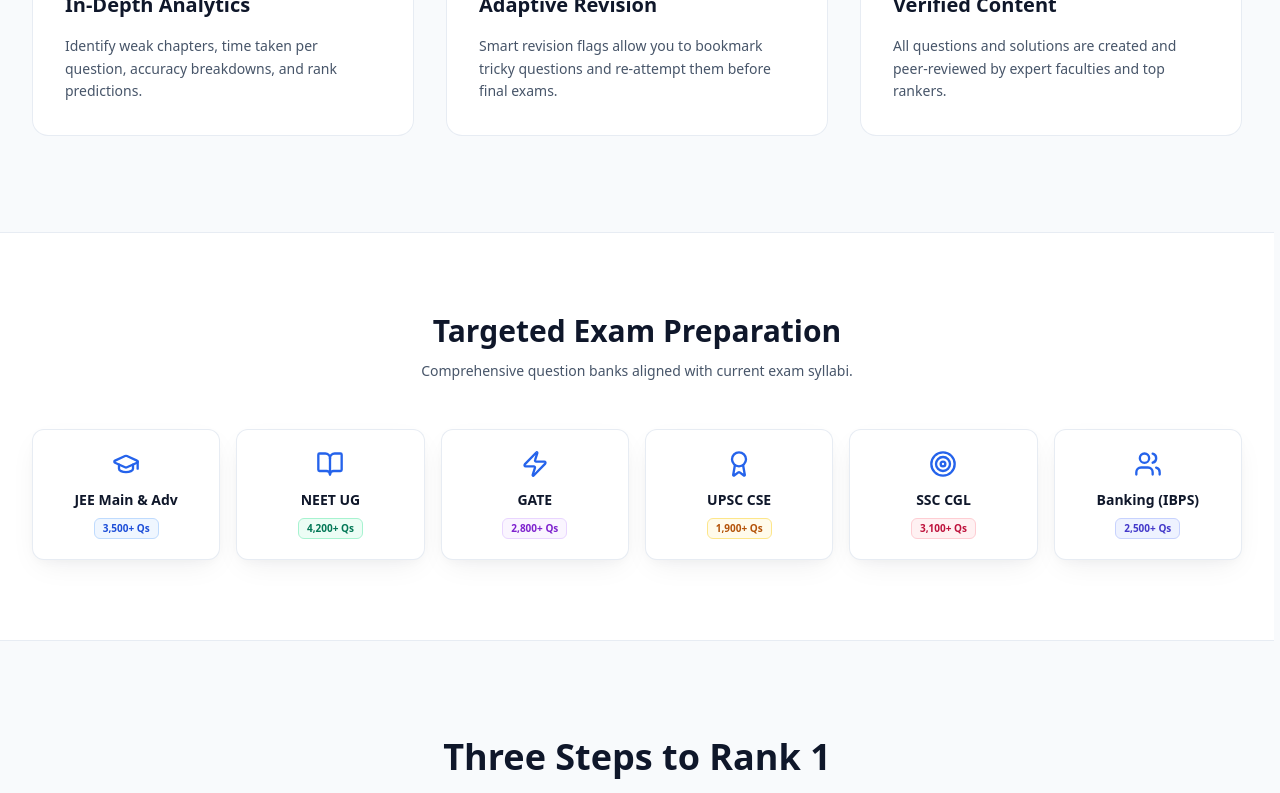
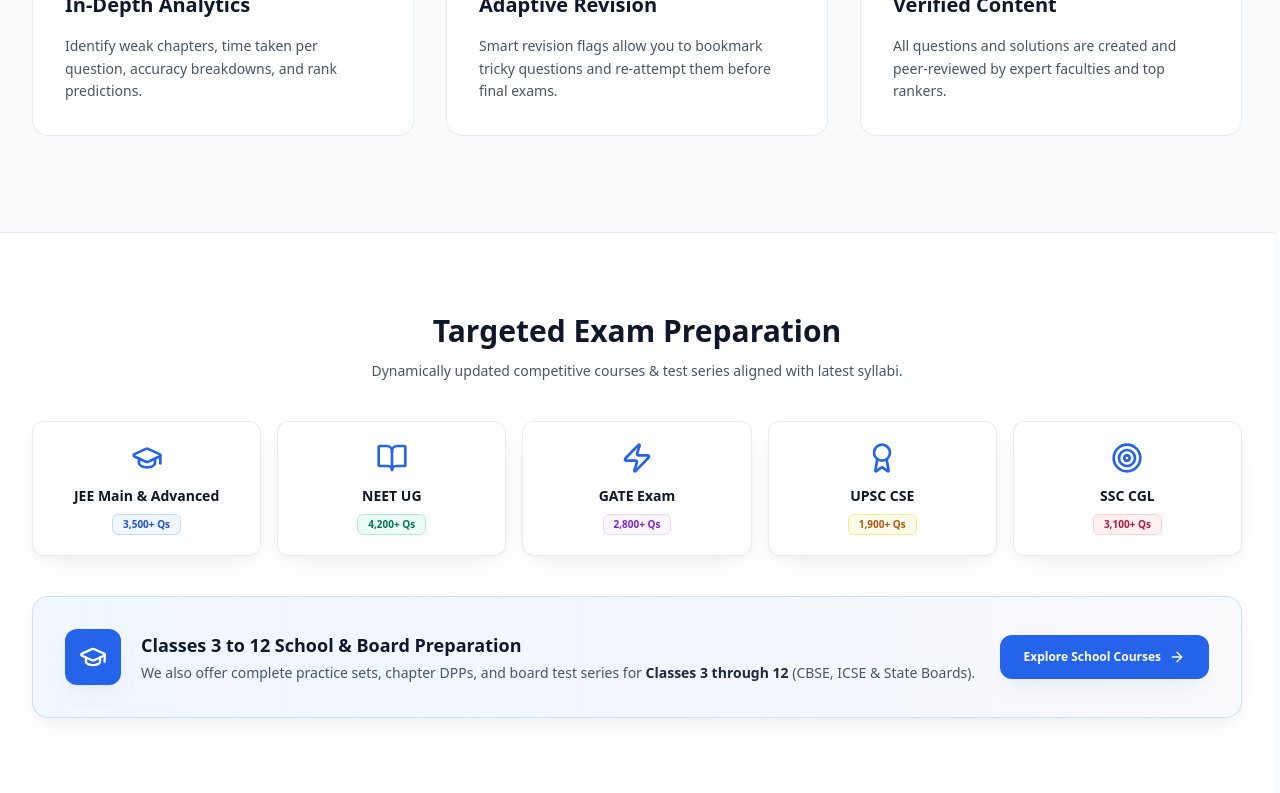
Before and after one commit to VeilSide2004/ExamMaster, a Next.js app: page / in a window 1280 px wide. Shown: the part 2000-2793 px from the top of the page. Built offline with nearby package versions, Linux system fonts and the light colour scheme; no server answers; the database is empty.

Commit message:
Fetch competitive courses dynamically from Admin API (top 5) and add Classes 3-12 foundation banner

```diff
--- a/src/app/page.tsx
+++ b/src/app/page.tsx
@@ -1,4 +1,6 @@
-import React from 'react';
+'use client';
+
+import React, { useState, useEffect } from 'react';
 import Link from 'next/link';
 import { Logo } from '@/components/common/Logo';
 import {
@@ -18,7 +20,68 @@ import {
   GraduationCap
 } from 'lucide-react';
 
+const DEFAULT_COMPETITIVE_EXAMS = [
+  { name: 'JEE Main & Advanced', icon: GraduationCap, count: '3,500+ Qs', badge: 'bg-blue-50 text-blue-700 border-blue-200' },
+  { name: 'NEET UG', icon: BookOpen, count: '4,200+ Qs', badge: 'bg-emerald-50 text-emerald-700 border-emerald-200' },
+  { name: 'GATE Exam', icon: Zap, count: '2,800+ Qs', badge: 'bg-purple-50 text-purple-700 border-purple-200' },
+  { name: 'UPSC CSE', icon: Award, count: '1,900+ Qs', badge: 'bg-amber-50 text-amber-700 border-amber-200' },
+  { name: 'SSC CGL', icon: Target, count: '3,100+ Qs', badge: 'bg-rose-50 text-rose-700 border-rose-200' },
+];
+
 export default function LandingPage() {
+  const [courses, setCourses] = useState<any[]>([]);
+
+  useEffect(() => {
+    fetch('/api/courses', { cache: 'no-store' })
+      .then((res) => res.json())
+      .then((data) => {
+        if (data.courses && Array.isArray(data.courses)) {
+          // Filter out school / K-12 courses (Class 3 to 12)
+          const isSchoolCourse = (name: string, category?: string) => {
+            if (category === 'school') return true;
+            const lower = (name || '').toLowerCase();
+            return /\b(class|grade|cbse|icse|board|school|3rd|4th|5th|6th|7th|8th|9th|10th|11th|12th)\b/.test(lower) ||
+                   /\bclass\s*(3|4|5|6|7|8|9|10|11|12)\b/.test(lower);
+          };
+
+          const competitive = data.courses.filter((c: any) => !isSchoolCourse(c.name, c.category));
+          setCourses(competitive);
+        }
+      })
+      .catch(console.error);
+  }, []);
+
+  // Determine top 5 competitive items to display (using API data or fallback defaults)
+  const displayCompetitive = React.useMemo(() => {
+    if (courses.length === 0) return DEFAULT_COMPETITIVE_EXAMS;
+
+    const badges = [
+      'bg-blue-50 text-blue-700 border-blue-200',
+      'bg-emerald-50 text-emerald-700 border-emerald-200',
+      'bg-purple-50 text-purple-700 border-purple-200',
+      'bg-amber-50 text-amber-700 border-amber-200',
+      'bg-rose-50 text-rose-700 border-rose-200',
+    ];
+
+    const icons = [GraduationCap, BookOpen, Zap, Award, Target];
+
+    const mapped = courses.slice(0, 5).map((c, idx) => ({
+      name: c.name,
+      icon: icons[idx % icons.length],
+      count: c.description || '2,500+ Qs',
+      badge: badges[idx % badges.length],
+    }));
+
+    // If fewer than 5 from API, pad with defaults up to 5
+    if (mapped.length < 5) {
+      const remaining = DEFAULT_COMPETITIVE_EXAMS.filter(
+        d => !mapped.some(m => m.name.toLowerCase().includes(d.name.toLowerCase().split(' ')[0]))
+      );
+      return [...mapped, ...remaining].slice(0, 5);
+    }
+
+    return mapped.slice(0, 5);
+  }, [courses]);
   return (
     <div className="min-h-screen bg-slate-50 text-slate-900 flex flex-col font-sans selection:bg-blue-600 selection:text-white overflow-x-hidden">
 
@@ -286,34 +349,50 @@ export default function LandingPage() {
 
         {/* 5. EXAMS COVERED SECTION */}
         <section id="exams" className="py-20 bg-white border-y border-slate-200/80 px-4 sm:px-6 lg:px-8">
-          <div className="max-w-7xl mx-auto space-y-12">
+          <div className="max-w-7xl mx-auto space-y-10">
             <div className="text-center space-y-3">
               <h2 className="text-3xl font-black text-slate-900">Targeted Exam Preparation</h2>
-              <p className="text-slate-600 text-sm font-medium">Comprehensive question banks aligned with current exam syllabi.</p>
+              <p className="text-slate-600 text-sm font-medium">Dynamically updated competitive courses & test series aligned with latest syllabi.</p>
             </div>
 
-            <div className="grid grid-cols-2 sm:grid-cols-3 lg:grid-cols-6 gap-4">
-              {[
-                { name: 'JEE Main & Adv', icon: GraduationCap, count: '3,500+ Qs', badge: 'bg-blue-50 text-blue-700 border-blue-200' },
-                { name: 'NEET UG', icon: BookOpen, count: '4,200+ Qs', badge: 'bg-emerald-50 text-emerald-700 border-emerald-200' },
-                { name: 'GATE', icon: Zap, count: '2,800+ Qs', badge: 'bg-purple-50 text-purple-700 border-purple-200' },
-                { name: 'UPSC CSE', icon: Award, count: '1,900+ Qs', badge: 'bg-amber-50 text-amber-700 border-amber-200' },
-                { name: 'SSC CGL', icon: Target, count: '3,100+ Qs', badge: 'bg-rose-50 text-rose-700 border-rose-200' },
-                { name: 'Banking (IBPS)', icon: Users, count: '2,500+ Qs', badge: 'bg-indigo-50 text-indigo-700 border-indigo-200' },
-              ].map((exam, i) => (
+            {/* Exactly 5 Competitive Course Cards Grid */}
+            <div className="grid grid-cols-2 sm:grid-cols-3 lg:grid-cols-5 gap-4">
+              {displayCompetitive.map((exam, i) => (
                 <div
                   key={i}
-                  className="p-5 rounded-2xl bg-white border border-slate-200/80 hover:border-blue-300 text-center space-y-3 shadow-xs hover:shadow-md hover:-translate-y-1 transition-all"
+                  className="p-5 rounded-2xl bg-white border border-slate-200/80 hover:border-blue-400 text-center space-y-3 shadow-xs hover:shadow-md hover:-translate-y-1 transition-all group"
                 >
-                  <exam.icon className="w-7 h-7 mx-auto text-blue-600" />
+                  <exam.icon className="w-8 h-8 mx-auto text-blue-600 group-hover:scale-110 transition-transform" />
                   <div>
-                    <p className="text-sm font-extrabold text-slate-900">{exam.name}</p>
-                    <span className={`inline-block mt-2 px-2 py-0.5 rounded-md text-[10px] font-extrabold border ${exam.badge}`}>
+                    <p className="text-sm font-extrabold text-slate-900 line-clamp-1">{exam.name}</p>
+                    <span className={`inline-block mt-2 px-2.5 py-0.5 rounded-md text-[10px] font-extrabold border ${exam.badge}`}>
                       {exam.count}
                     </span>
                   </div>
                 </div>
               ))}
+            </div>
+
+            {/* Classes 3 to 12 Foundation & Board Mention Banner */}
+            <div className="mt-8 p-6 sm:p-8 rounded-3xl bg-gradient-to-r from-blue-50/90 via-indigo-50/70 to-slate-50 border border-blue-200/80 flex flex-col md:flex-row items-center justify-between gap-6 shadow-sm">
+              <div className="flex items-center gap-5">
+                <div className="w-14 h-14 rounded-2xl bg-blue-600 text-white flex items-center justify-center shrink-0 shadow-md shadow-blue-600/25">
+                  <GraduationCap className="w-7 h-7" />
+                </div>
+                <div className="space-y-1">
+                  <h3 className="text-base sm:text-lg font-black text-slate-900">Classes 3 to 12 School & Board Preparation</h3>
+                  <p className="text-xs sm:text-sm font-medium text-slate-600 leading-relaxed">
+                    We also offer complete practice sets, chapter DPPs, and board test series for <strong className="text-slate-800">Classes 3 through 12</strong> (CBSE, ICSE & State Boards).
+                  </p>
+                </div>
+              </div>
+              <Link
+                href="/register"
+                className="w-full md:w-auto px-6 py-3.5 rounded-2xl bg-blue-600 hover:bg-blue-700 text-white text-xs font-extrabold shadow-md shadow-blue-600/20 hover:shadow-blue-600/35 transition-all shrink-0 text-center flex items-center justify-center gap-2"
+              >
+                <span>Explore School Courses</span>
+                <ArrowRight className="w-4 h-4" />
+              </Link>
             </div>
           </div>
         </section>
```
